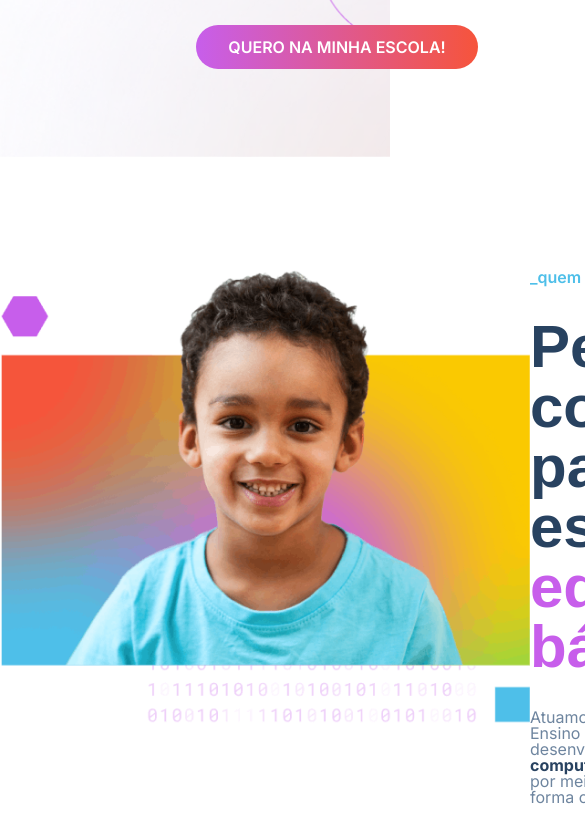
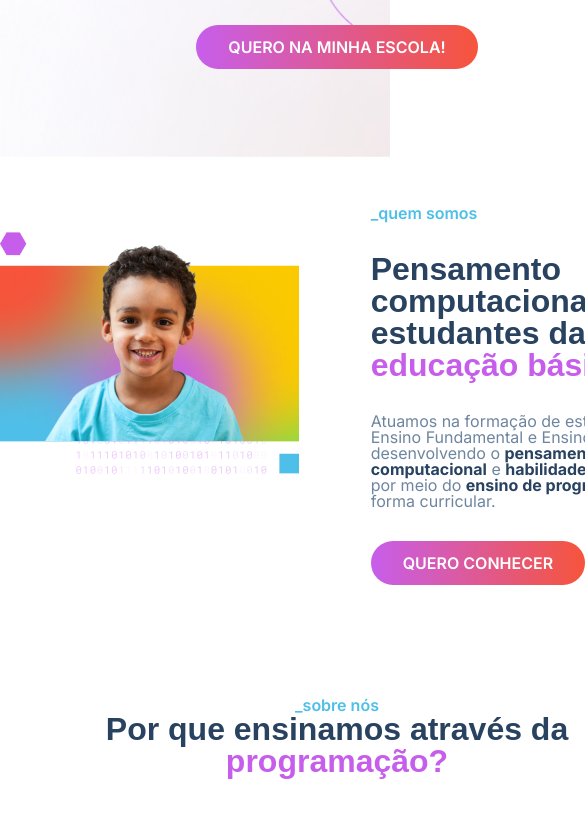
Before and after one commit to marcospelaez-dev/Responsividade-com-media-queries, a plain HTML site: page index.html in a window 390 px wide. Shown: the part 660-1494 px from the top of the page, 585 px wide, since content can reach past the window. Drawn offline with nearby package versions, Linux system fonts and the light colour scheme; a web font is replaced by a local one.

Commit message:
Seção Quem Somos responsivo

```diff
--- a/estilos.css
+++ b/estilos.css
@@ -50,6 +50,12 @@ h5 {
   font-family: var(--fonte-titulos);
   font-size: var(--fonte-size-xl);
   font-weight: 700;
+
+  @media (max-width: 768px) {
+    &:not(h1){
+      font-size: var(--fonte-size-l);
+    }
+  }
 }
 
 body {
@@ -214,6 +220,10 @@ body {
   display: flex;
   justify-content: space-between;
   padding: 7rem 0;
+
+  @media (max-width: 768px) {
+    padding: var(--padding-xl) 0;
+  }
 }
 
 .quem-somos__texto-principal {
--- a/index.html
+++ b/index.html
@@ -104,6 +104,11 @@
         <div>
           <img
             src="./assets/imagens/quem-somos-desktop.png"
+            srcset="
+              ./assets/imagens/quem-somos-mobile.png 299w,
+              ./assets/imagens/quem-somos-desktop.png 530w,
+            "
+            sizes="(max-width: 360px) 299px, (max-width: 768px) 299px, 530px"
             alt="Imagem de estudante sorrindo"
           />
         </div>
```
